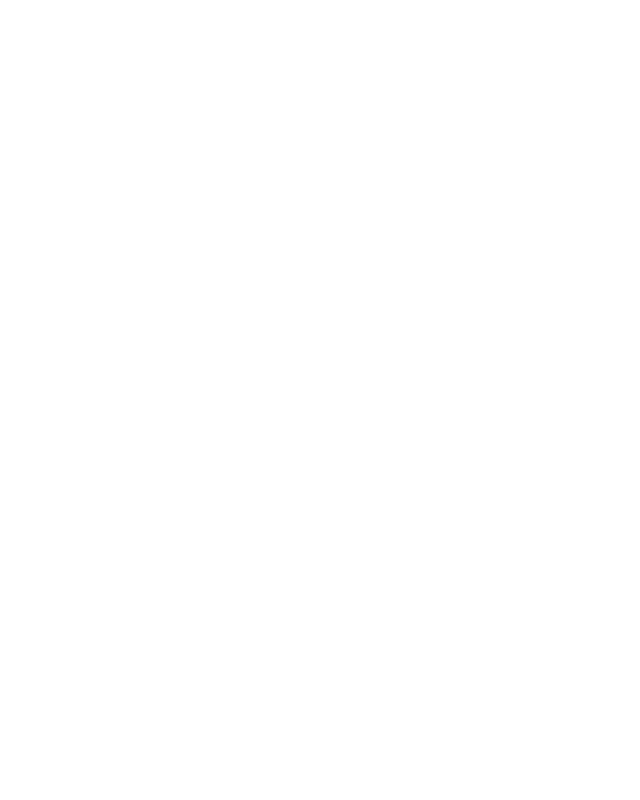
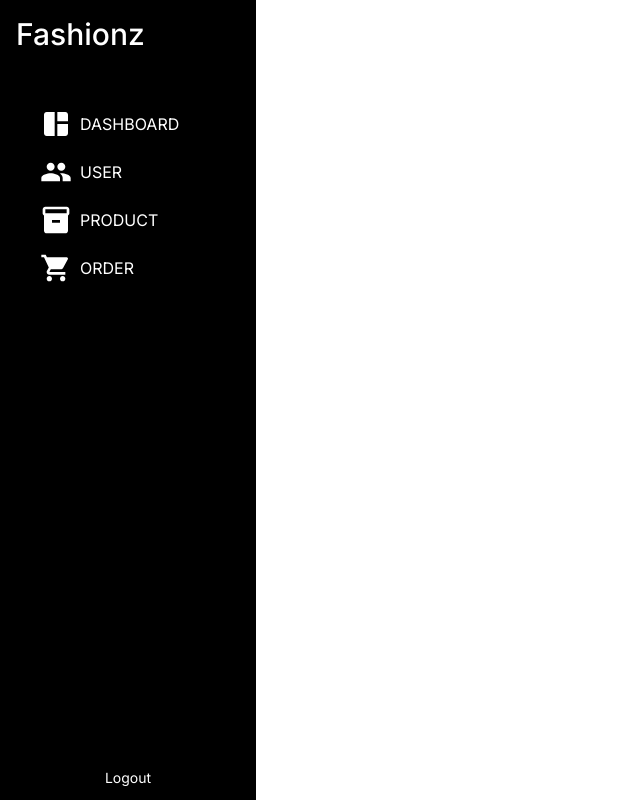
Before and after one commit to Kenn1314/Fashionz_, a React (Vite) app in the folder frontend/: page /admin in a window 1280 px wide. Before the commit this address had no page. Shown: the whole page, without its empty margins (0-640 px from the left). Built offline with nearby package versions, Linux system fonts and the light colour scheme.

Commit message:
Update admin page sidebar

```diff
--- a/frontend/src/App.jsx
+++ b/frontend/src/App.jsx
@@ -11,6 +11,7 @@ import Checkout from "./pages/Checkout";
 import OrderConfirmationPage from "./pages/OrderConfirmation";
 import OrderDetailsPage from "./pages/OrderDetailsPage";
 import MyOrdersPage from "./pages/MyOrdersPage";
+import AdminLayout from "./components/Admin/AdminLayout";
 
 const App = () => {
   return (
@@ -31,7 +32,7 @@ const App = () => {
           <Route element={<MyOrdersPage />} path="my-orders"/>
         </Route>
         {/* Admin page layout */}
-        <Route>
+        <Route path="/admin" element={<AdminLayout />}>
 
         </Route>
       </Routes>
--- /dev/null
+++ b/frontend/src/components/Admin/AdminLayout.jsx
@@ -0,0 +1,75 @@
+import { Outlet } from "react-router-dom";
+import { useEffect, useState } from "react";
+import { Link } from "react-router-dom";
+
+import { CgFormatJustify } from "react-icons/cg";
+import { MdSpaceDashboard } from "react-icons/md";
+import { MdPeople } from "react-icons/md";
+import { MdInventory2 } from "react-icons/md";
+import { MdShoppingCart } from "react-icons/md";
+
+const AdminLayout = () => {
+
+    const [sideBarIsOpen, setSideBarIsOpen] = useState(true);
+
+    useEffect(() => {
+        const handleResize = () => {
+            if (window.innerWidth >= 768) {
+                console.log("Opened")
+                setSideBarIsOpen(true)
+            } else {
+                console.log("Closed")
+                setSideBarIsOpen(false)
+            }
+        }
+
+        window.addEventListener('resize', handleResize);
+        return () => window.removeEventListener('resize', handleResize);
+    }, []);
+
+    return (
+        <div className="min-h-screen flex flex-col">
+            {/* SIDE BAR BUTTON */}
+            <span className="md:hidden cursor-pointer" onClick={() => { console.log("Setting to: " + !sideBarIsOpen); setSideBarIsOpen(!sideBarIsOpen) }}>
+                <CgFormatJustify className="fixed text-white bg-black h-16 w-16 right-6 bottom-6 p-4 rounded-full border-2 border-black-100 hover:text-black hover:bg-white" />
+            </span>
+
+            {/* SIDE BAR */}
+            <div className={`fixed flex flex-col top-0 left-0 h-full bg-black w-1/3 md:w-1/3 lg:w-1/5 transform transition-transform duration-300 ${sideBarIsOpen ? "translate-x-0" : "-translate-x-full"}`}>
+                <h1 className="text-white font-medium p-4 text-3xl">Fashionz</h1>
+
+                <div className="flex flex-col pt-10 pl-10">
+                    <nav className='space-y-4'>
+                        <span className="flex items-center">
+                            <MdSpaceDashboard className="h-8 w-8 text-white mr-2" />
+                            <Link to="#" className='inline-block text-white hover:text-black'>DASHBOARD</Link>
+                        </span>
+                        <span className="flex items-center">
+                            <MdPeople className="h-8 w-8 text-white mr-2" />
+                            <Link to="#" className='inline-block text-white hover:text-black'>USER</Link>
+                        </span>
+                        <span className="flex items-center">
+                            <MdInventory2 className="h-8 w-8 text-white mr-2" />
+                            <Link to="#" className='inline-block text-white hover:text-black'>PRODUCT</Link>
+                        </span>
+                        <span className="flex items-center">
+                            <MdShoppingCart className="h-8 w-8 text-white mr-2" />
+                            <Link to="#" className='inline-block text-white hover:text-black'>ORDER</Link>
+                        </span>
+                    </nav>
+                </div>
+
+                <div className="flex-grow"></div>
+
+                <button className="bg-red text-white px-6 py-3 text-sm rounded-r-md hover:bg-gray-800 transition-all">Logout</button>
+            </div>
+
+            {/* MAIN CONTENT */}
+            <main>
+                <Outlet />
+            </main>
+        </div>
+    )
+}
+
+export default AdminLayout;
--- a/frontend/src/components/Cart/PayPalButton.jsx
+++ b/frontend/src/components/Cart/PayPalButton.jsx
@@ -3,7 +3,7 @@ import { PayPalButtons, PayPalScriptProvider } from "@paypal/react-paypal-js";
 
 const PayPalButton = ({ amount, onSuccess, onError }) => {
     return (
-        <PayPalScriptProvider options={{ "client-id": "AXEnKSeRNH8NqyiuCsdW6SRP4sD5-AoypcOEnkoeusX9PhZIC-TImRDhDWpPl55CxIpzeys1TCw2AOUl" }}>
+        <PayPalScriptProvider options={{ "client-id": import.meta.env.VITE_PAYPAL_CLIENT_ID }}>
             <PayPalButtons
                 style={{ layout: "vertical" }}
                 createOrder={(data, actions) => {
--- a/frontend/src/components/Common/Navbar.jsx
+++ b/frontend/src/components/Common/Navbar.jsx
@@ -26,12 +26,15 @@ const Navbar = () => {
                     </Link>
                 </div>
                 <div className="hidden md:flex space-x-6">
-                    <Link to="/collections/all" className="text-gray-700 hover:text-black text-sm font-medium uppercase">Men</Link>
-                    <Link to="#" className="text-gray-700 hover:text-black text-sm font-medium uppercase">Woman</Link>
-                    <Link to="#" className="text-gray-700 hover:text-black text-sm font-medium uppercase">Top Wear</Link>
-                    <Link to="#" className="text-gray-700 hover:text-black text-sm font-medium uppercase">Bottom Wear</Link>
+                    <Link to="/collections/all?gender=Men" className="text-gray-700 hover:text-black text-sm font-medium uppercase">Men</Link>
+                    <Link to="/collections/all?gender=Women" className="text-gray-700 hover:text-black text-sm font-medium uppercase">Woman</Link>
+                    <Link to="/collections/all?category=Top+Wear" className="text-gray-700 hover:text-black text-sm font-medium uppercase">Top Wear</Link>
+                    <Link to="/collections/all?category=Bottom+Wear" className="text-gray-700 hover:text-black text-sm font-medium uppercase">Bottom Wear</Link>
                 </div>
                 <div className="flex items-center space-x-4">
+                    <Link to="/admin" className="bg-black rounded-md text-xs text-white px-2 py-[0.5%]">
+                        Admin
+                    </Link>
                     <Link to="/profile" className="hover:text-black">
                         <HiOutlineUser className="h-6 w-6 text-gray-700" />
                     </Link>
--- a/frontend/src/pages/Login.jsx
+++ b/frontend/src/pages/Login.jsx
@@ -35,7 +35,7 @@ const Login = () => {
                     <button type="submit" className="w-full bg-black text-white p-2 rounded-lg font-semibold hover:bg-gray-800 transition">Sign in</button>
                     <p className="mt-6 text-center text-sm">
                         Don't have an account? {" "}
-                        <Link to="register" className="text-blue-500">Register</Link>
+                        <Link to="/register" className="text-blue-500">Register</Link>
                     </p>
                 </form>
             </div>
--- a/frontend/src/pages/Register.jsx
+++ b/frontend/src/pages/Register.jsx
@@ -41,7 +41,7 @@ const Register = () => {
                     <button type="submit" className="w-full bg-black text-white p-2 rounded-lg font-semibold hover:bg-gray-800 transition">Sign up</button>
                     <p className="mt-6 text-center text-sm">
                         Do have an account? {" "}
-                        <Link to="Login" className="text-blue-500">Login</Link>
+                        <Link to="/Login" className="text-blue-500">Login</Link>
                     </p>
                 </form>
             </div>
```
Also changed, not shown: frontend/src/components/Products/FilterSidebar.jsx (+1 -12 lines).
